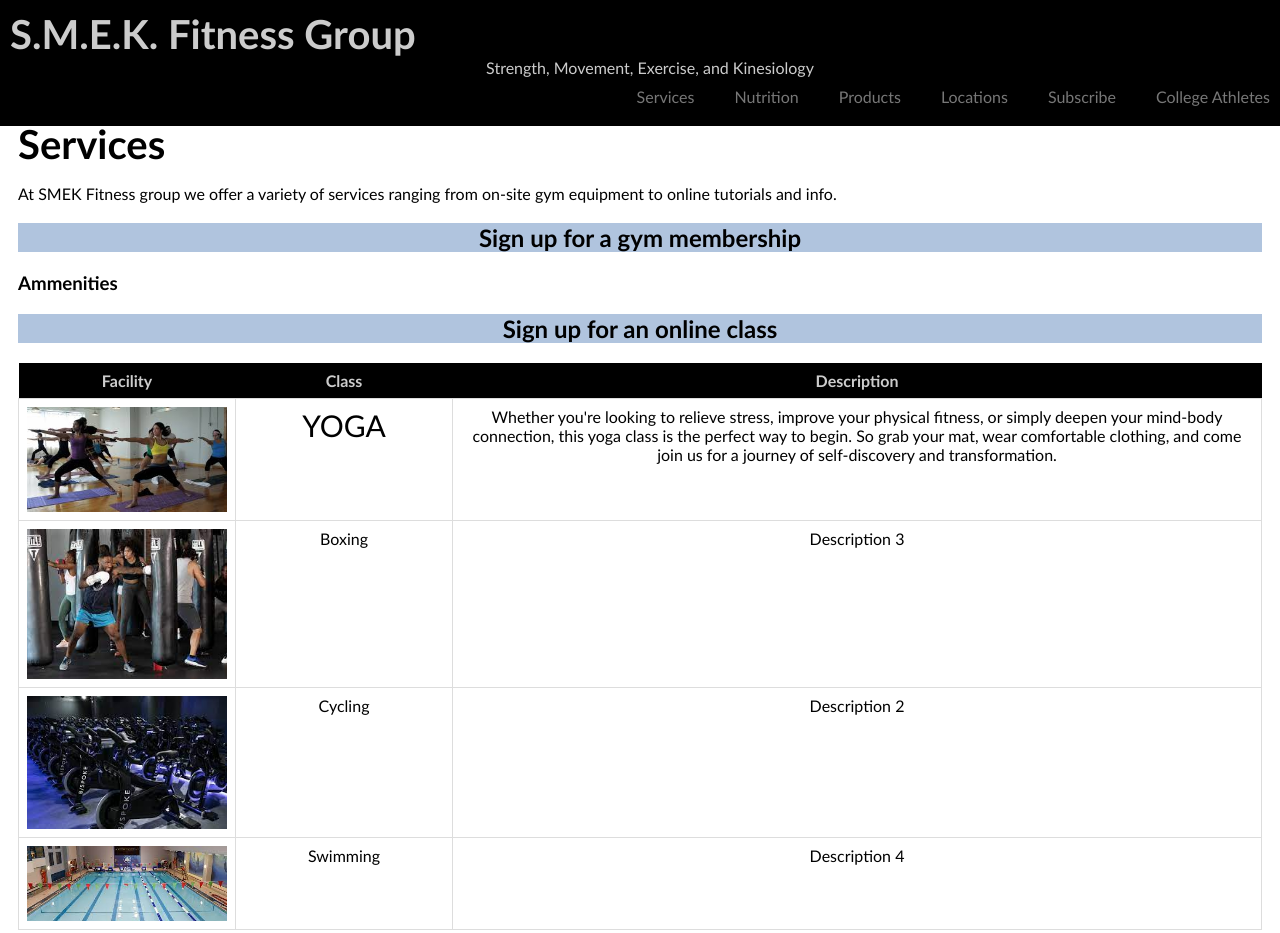
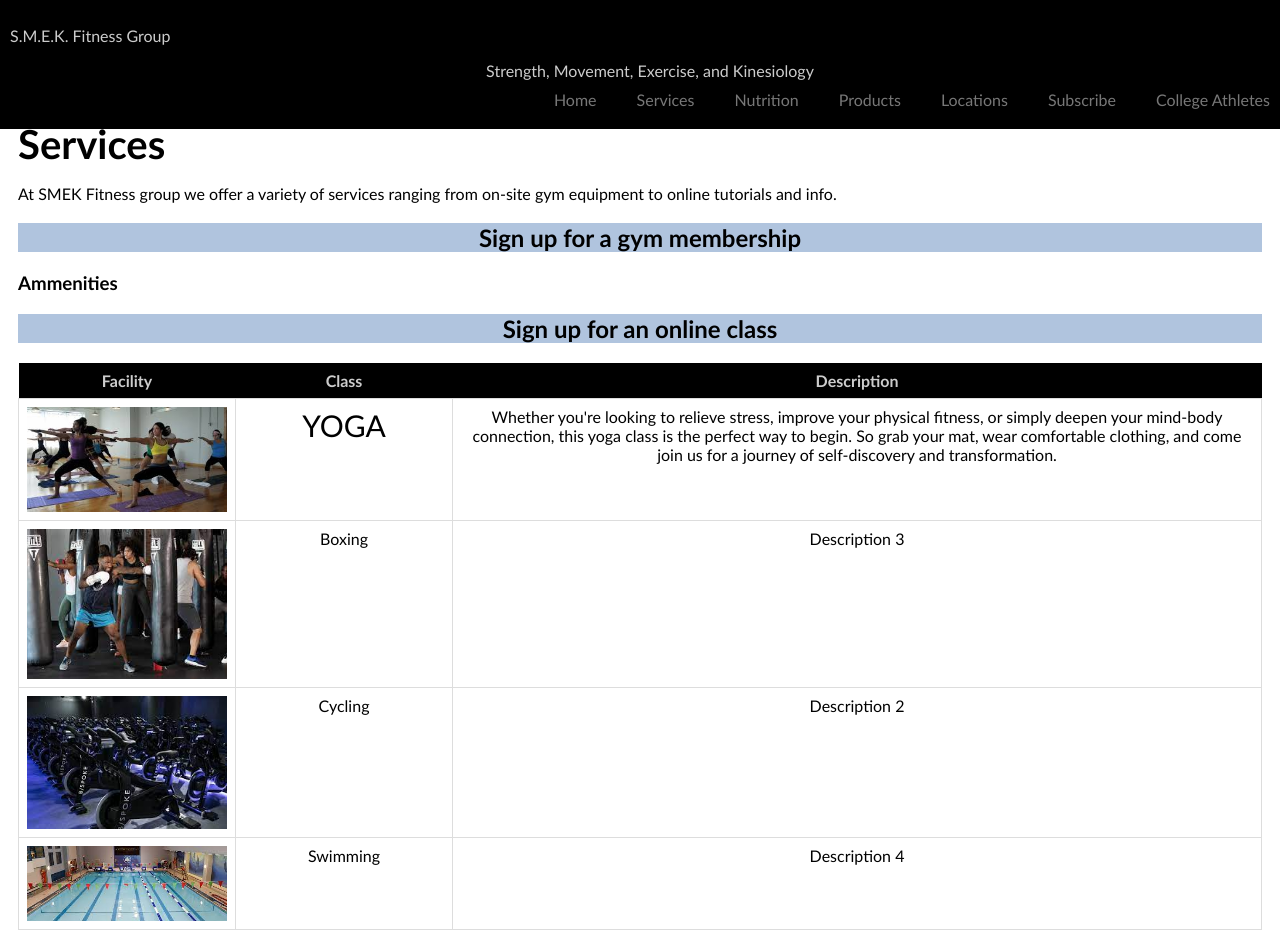
Before and after one commit to madelynsilveira/FItnessCS20, a plain HTML site: page services.html in a window 1280 px wide. Shown: the top 933 px of the page. Drawn offline with Linux system fonts and the light colour scheme.

Commit message:
Update services.html

```diff
--- a/services.html
+++ b/services.html
@@ -35,7 +35,7 @@
 </head>
 <body>
         <nav>
-                <h1 class="company">S.M.E.K. Fitness Group</h1>
+                <p class="company">S.M.E.K. Fitness Group</p>
                 <p class="slogan">Strength, Movement, Exercise, and Kinesiology</p>
                 <ul>
                         <li><a href="athletes.html"> College Athletes </a></li>
@@ -44,6 +44,7 @@
                         <li><a href="products.html"> Products </a></li>
                         <li><a href="nutrition.html"> Nutrition </a></li>
                         <li><a href="services.html"> Services </a></li>
+                        <li><a href="https://kprou.github.io/FItnessCS20/"> Home </a></li>
                 </ul>
         </nav>
 
```
